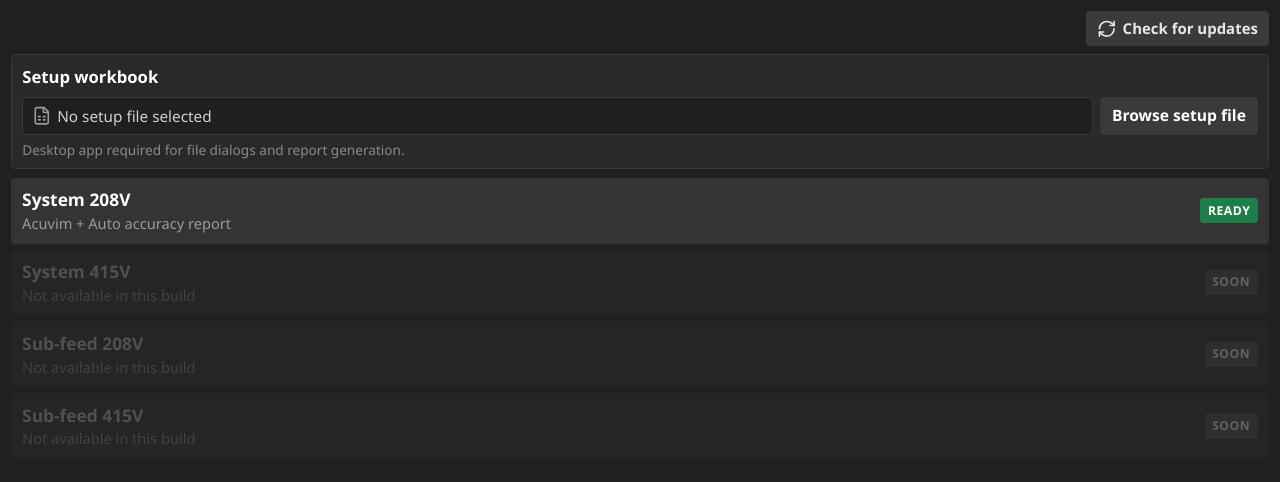
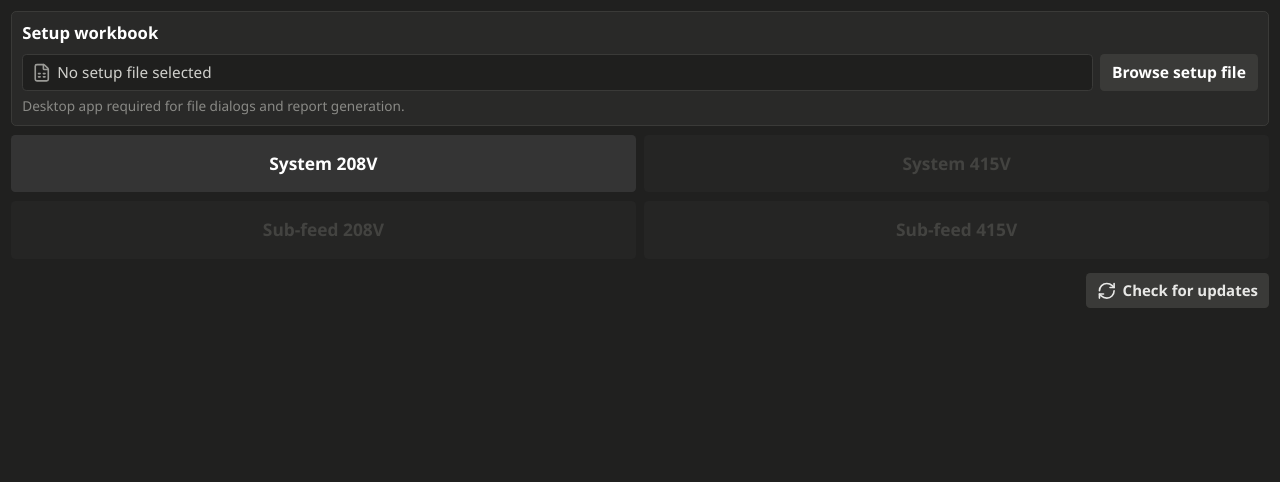
Before and after one commit to Hassaan-ECE/RnD-Data-Processing, a React (Vite) app: page / in a window 1280 px wide. Shown: the top 482 px of the page. Built offline with nearby package versions, Linux system fonts and the light colour scheme.

Commit message:
ui: hub 2x2 test tiles, updates at bottom, shorter window
Drop subtitles and Ready/Soon badges; disabled tiles stay greyed out.

```diff
--- a/frontend/src/app/index.css
+++ b/frontend/src/app/index.css
@@ -88,7 +88,7 @@ svg {
 .secondary-button,
 .primary-button,
 .back-button,
-.test-row,
+.test-tile,
 .segmented-control button {
   border: 0;
   border-radius: 0.25rem;
@@ -331,86 +331,50 @@ svg {
 }
 
 /* —— Hub tests —— */
-.hub-heading {
-  display: flex;
-  align-items: flex-start;
-  justify-content: space-between;
-  gap: 0.65rem;
+.hub-page {
+  flex: 1;
+  min-height: 100%;
 }
 
-.hub-heading-actions-only {
+.hub-footer {
+  display: flex;
   justify-content: flex-end;
+  margin-top: auto;
+  padding-top: 0.35rem;
 }
 
-.test-list {
-  display: flex;
-  flex-direction: column;
-  gap: 0.35rem;
+.test-grid {
+  display: grid;
+  grid-template-columns: 1fr 1fr;
+  gap: 0.5rem;
 }
 
-.test-row {
+.test-tile {
   display: flex;
-  width: 100%;
+  min-height: 3.4rem;
   align-items: center;
-  justify-content: space-between;
-  gap: 0.5rem;
-  min-height: 2.65rem;
-  padding: 0.5rem 0.65rem;
-  text-align: left;
+  justify-content: center;
+  padding: 0.65rem 0.75rem;
+  text-align: center;
   background: #343434;
   color: #ffffff;
+  font-size: 1.02rem;
+  font-weight: 650;
+  line-height: 1.25;
 }
 
-.test-row.ready:hover {
+.test-tile.ready:hover {
   background: #3d3d3d;
 }
 
-.test-row.ready:focus-visible {
+.test-tile.ready:focus-visible {
   outline: 2px solid rgb(165 243 252 / 45%);
   outline-offset: 1px;
 }
 
-.test-row.disabled {
+.test-tile.disabled {
   background: #2c2c2b;
-  color: #8a8a86;
-}
-
-.test-row-copy {
-  display: flex;
-  min-width: 0;
-  flex-direction: column;
-  gap: 0.05rem;
-}
-
-.test-row-copy strong {
-  font-size: 1.02rem;
-  font-weight: 650;
-}
-
-.test-row-copy span {
-  font-size: 0.86rem;
-  color: #9a9a96;
-}
-
-.test-row.disabled .test-row-copy span {
-  color: #6a6a66;
-}
-
-.test-badge {
-  flex-shrink: 0;
-  padding: 0.2rem 0.45rem;
-  border-radius: 0.2rem;
-  background: #1d7f47;
-  color: #ffffff;
-  font-size: 0.72rem;
-  font-weight: 700;
-  text-transform: uppercase;
-  letter-spacing: 0.04em;
-}
-
-.test-badge.soon {
-  background: #3d4142;
-  color: #b0b0ac;
+  color: #6e6e6a;
 }
 
 /* —— Processor —— */
--- a/frontend/src/features/hub/HubPage.tsx
+++ b/frontend/src/features/hub/HubPage.tsx
@@ -73,10 +73,6 @@ export function HubPage({
 
   return (
     <div className="page-stack hub-page">
-      <div className="hub-heading hub-heading-actions-only">
-        <div className="heading-side heading-side-end">{updateControl}</div>
-      </div>
-
       <section className="panel setup-panel" aria-labelledby="setup-heading">
         <div className="section-heading">
           <h2 id="setup-heading">Setup workbook</h2>
@@ -103,25 +99,19 @@ export function HubPage({
         ) : null}
       </section>
 
-      <section className="test-list" aria-label="Available tests">
-        <button className="test-row ready" type="button" onClick={onOpenSystem208v}>
-          <div className="test-row-copy">
-            <strong>System 208V</strong>
-            <span>Acuvim + Auto accuracy report</span>
-          </div>
-          <span className="test-badge">Ready</span>
+      <section className="test-grid" aria-label="Available tests">
+        <button className="test-tile ready" type="button" onClick={onOpenSystem208v}>
+          System 208V
         </button>
 
         {comingSoonTests.map((title) => (
-          <button className="test-row disabled" type="button" disabled key={title}>
-            <div className="test-row-copy">
-              <strong>{title}</strong>
-              <span>Not available in this build</span>
-            </div>
-            <span className="test-badge soon">Soon</span>
+          <button className="test-tile disabled" type="button" disabled key={title}>
+            {title}
           </button>
         ))}
       </section>
+
+      <div className="hub-footer">{updateControl}</div>
     </div>
   );
 }
```
Also changed, not shown: 2 other files (tests, documents, lock files or other folders).
